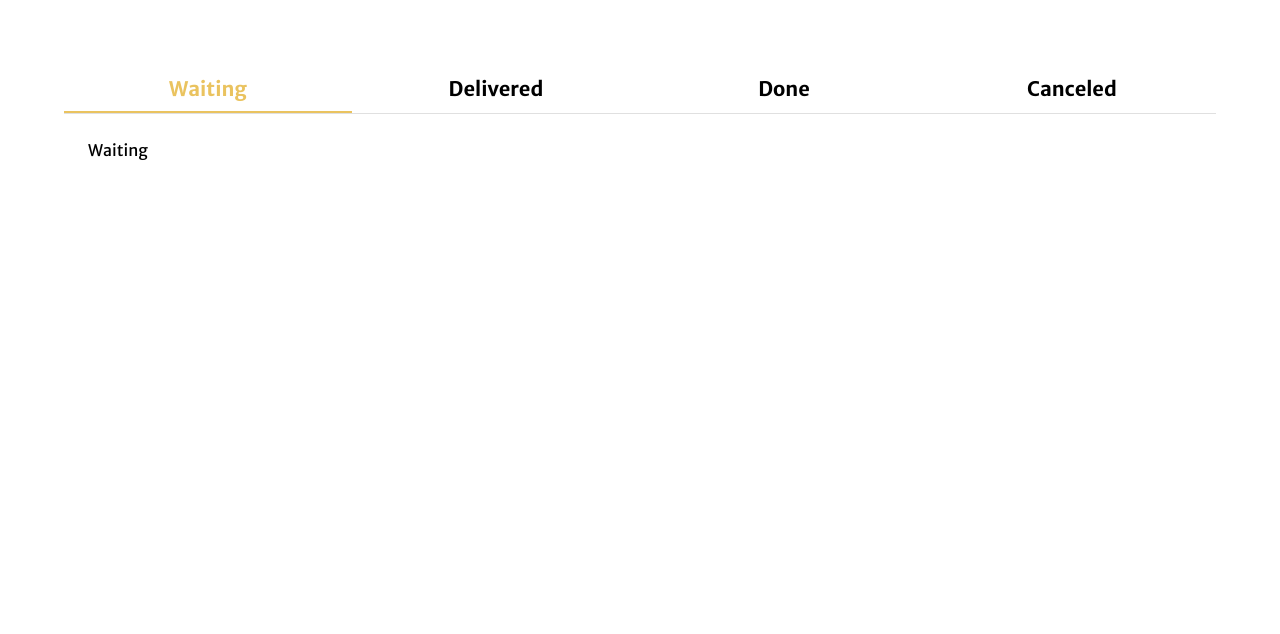
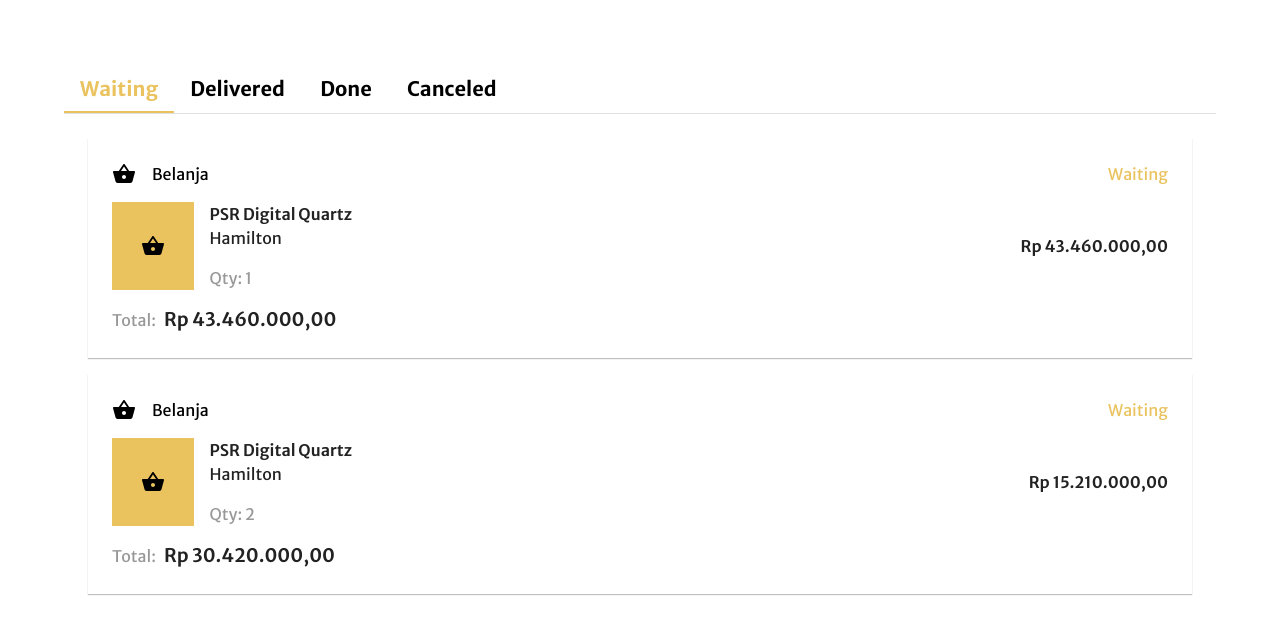
Before and after one commit to ahmadsultani/karaeng-watch, a Next.js app: page /order in a window 1280 px wide. Shown: the top 634 px of the page. Built offline with nearby package versions, Linux system fonts and the light colour scheme.

Commit message:
checkpoint

```diff
--- a/app/(root)/order/page.tsx
+++ b/app/(root)/order/page.tsx
@@ -1,3 +1,5 @@
+"use client";
+
 import { Order } from "@/feature/order/Order";
 
 export default function OrderPage() {
--- a/feature/order/Canceled.tsx
+++ b/feature/order/Canceled.tsx
@@ -1,3 +1,30 @@
+import React from "react";
+import { Cart } from "./Cart";
+import { CartContainer } from "./styles";
+
 export const Canceled = () => {
-  return <div>Canceled</div>;
+  const productCartList = [
+    {
+      name: "PSR Digital Quartz",
+      brand: "Hamilton",
+      qty: 1,
+      price: 43460000,
+      status: "Canceled",
+    },
+    {
+      name: "PSR Digital Quartz",
+      brand: "Hamilton",
+      qty: 2,
+      price: 15210000,
+      status: "Canceled",
+    },
+  ];
+
+  return (
+    <CartContainer>
+      {productCartList.map((product, index) => (
+        <Cart key={index} product={product} />
+      ))}
+    </CartContainer>
+  );
 };
--- a/feature/order/Deliverd.tsx
+++ b/feature/order/Deliverd.tsx
@@ -1,3 +1,30 @@
+import React from "react";
+import { Cart } from "./Cart";
+import { CartContainer } from "./styles";
+
 export const Delivered = () => {
-  return <div>Delivered</div>;
+  const productCartList = [
+    {
+      name: "PSR Digital Quartz",
+      brand: "Hamilton",
+      qty: 1,
+      price: 43460000,
+      status: "Delivered",
+    },
+    {
+      name: "PSR Digital Quartz",
+      brand: "Hamilton",
+      qty: 2,
+      price: 15210000,
+      status: "Delivered",
+    },
+  ];
+
+  return (
+    <CartContainer>
+      {productCartList.map((product, index) => (
+        <Cart key={index} product={product} />
+      ))}
+    </CartContainer>
+  );
 };
--- a/feature/order/Done.tsx
+++ b/feature/order/Done.tsx
@@ -1,3 +1,32 @@
+import React from "react";
+import { Cart } from "./Cart";
+import { CartContainer } from "./styles";
+
 export const Done = () => {
-  return <div>Done</div>;
+  const productCartList = [
+    {
+      name: "PSR Digital Quartz",
+      brand: "Hamilton",
+      qty: 1,
+      price: 43460000,
+      status: "Done",
+      review: true,
+      order: true,
+    },
+    {
+      name: "PSR Digital Quartz",
+      brand: "Hamilton",
+      qty: 2,
+      price: 15210000,
+      status: "Done",
+    },
+  ];
+
+  return (
+    <CartContainer>
+      {productCartList.map((product, index) => (
+        <Cart key={index} product={product} />
+      ))}
+    </CartContainer>
+  );
 };
--- a/feature/order/Order.tsx
+++ b/feature/order/Order.tsx
@@ -1,5 +1,3 @@
-"use client";
-
 import { OrderLayout } from "./OrderLayout";
 
 export const Order = () => {
--- a/feature/order/OrderLayout.tsx
+++ b/feature/order/OrderLayout.tsx
@@ -1,5 +1,3 @@
-"use client";
-
 import { OrderContainer } from "./styles";
 import Tabs from "./Tabs";
 
--- a/feature/order/Tabs.tsx
+++ b/feature/order/Tabs.tsx
@@ -44,7 +44,7 @@ export default function BasicTabs() {
     <Box sx={{ width: "100%" }}>
       <Box sx={{ borderBottom: 1, borderColor: "divider" }}>
         <Tabs
-          variant="fullWidth"
+          // variant="fullWidth"
           value={value}
           onChange={handleChange}
           aria-label="basic tabs example"
--- a/feature/order/Waiting.tsx
+++ b/feature/order/Waiting.tsx
@@ -1,3 +1,30 @@
+import React from "react";
+import { Cart } from "./Cart";
+import { CartContainer } from "./styles";
+
 export const Waiting = () => {
-  return <div>Waiting</div>;
+  const productCartList = [
+    {
+      name: "PSR Digital Quartz",
+      brand: "Hamilton",
+      qty: 1,
+      price: 43460000,
+      status: "Waiting",
+    },
+    {
+      name: "PSR Digital Quartz",
+      brand: "Hamilton",
+      qty: 2,
+      price: 15210000,
+      status: "Waiting",
+    },
+  ];
+
+  return (
+    <CartContainer>
+      {productCartList.map((product, index) => (
+        <Cart key={index} product={product} />
+      ))}
+    </CartContainer>
+  );
 };
--- a/feature/order/styles.tsx
+++ b/feature/order/styles.tsx
@@ -1,14 +1,205 @@
+import { theme } from "@/constants/theme";
 import { Box, styled } from "@mui/material";
+import { COLORS } from "@/constants/colors";
 
 export const OrderContainer = styled(Box)({
   display: "flex",
   flexDirection: "column",
   alignItems: "center",
   justifyContent: "center",
-  width: "100vw",
+  width: "100%",
   padding: "64px",
   backgroundColor: "white",
   ["@media (max-width: 768px)"]: {
     padding: "24px",
   },
 });
+
+export const CartContainer = styled(Box)({
+  display: "flex",
+  flexDirection: "column",
+  alignItems: "center",
+  justifyContent: "center",
+  width: "100%",
+  backgroundColor: "white",
+  gap: "16px",
+});
+
+export const CartItem = styled(Box)({
+  display: "flex",
+  flexDirection: "column",
+  alignItems: "center",
+  justifyContent: "center",
+  width: "100%",
+  padding: "24px",
+  boxShadow: "0px 1px 1px rgba(0, 0, 0, 0.25)",
+  gap: "16px",
+});
+
+export const CartItemHeader = styled(Box)({
+  display: "flex",
+  flexDirection: "row",
+  alignItems: "center",
+  justifyContent: "space-between",
+  width: "100%",
+});
+
+export const CartItemHeaderLogo = styled(Box)({
+  display: "flex",
+  flexDirection: "row",
+  alignItems: "center",
+  justifyContent: "flex-start",
+  width: "100%",
+  "& p": {
+    marginLeft: "16px",
+  },
+});
+
+export const CartItemHeaderStatus = styled(Box)({
+  display: "flex",
+  flexDirection: "row",
+  alignItems: "center",
+  color: theme.palette.primary.main,
+});
+
+export const CartContent = styled(Box)({
+  display: "flex",
+  alignItems: "center",
+  justifyContent: "center",
+
+  width: "100%",
+});
+
+export const CartProduct = styled(Box)({
+  display: "flex",
+  width: "100%",
+  gap: "16px",
+  "& p": {
+    color: theme.palette.primary.main,
+  },
+});
+
+export const CartContentIcon = styled(Box)({
+  display: "flex",
+  alignItems: "center",
+  justifyContent: "center",
+  width: "100px",
+  backgroundColor: theme.palette.primary.main,
+});
+
+export const CartContentProduct = styled(Box)({
+  display: "flex",
+  width: "100%",
+  flexDirection: "column",
+  justifyContent: "center",
+});
+
+export const CartContentProductDetails = styled(Box)({
+  display: "flex",
+  flexDirection: "column",
+  alignItems: "flex-start",
+  justifyContent: "center",
+  width: "fit-content",
+  "& .productName": {
+    color: theme.palette.secondary.main,
+    fontWeight: 600,
+  },
+  "& .productBrand": {
+    color: theme.palette.secondary.main,
+    fontWeight: 400,
+  },
+});
+
+export const CartContentProductQty = styled(Box)({
+  display: "flex",
+  flexDirection: "row",
+  alignItems: "center",
+  justifyContent: "flex-start",
+  width: "100%",
+  gap: "16px",
+  marginTop: "16px",
+  "& .productQty": {
+    color: COLORS.grey,
+    fontWeight: 400,
+  },
+});
+
+export const CartContentProductPrice = styled(Box)({
+  display: "flex",
+  flexDirection: "row",
+  alignItems: "center",
+  justifyContent: "flex-end",
+  width: "100%",
+  "& p": {
+    color: theme.palette.secondary.main,
+    fontWeight: 600,
+  },
+});
+
+export const CartDetails = styled(Box)({
+  display: "flex",
+  flexDirection: "row",
+  alignItems: "center",
+  justifyContent: "space-between",
+  width: "100%",
+});
+
+export const CartTotal = styled(Box)({
+  display: "flex",
+  flexDirection: "row",
+  alignItems: "center",
+  justifyContent: "flex-start",
+  width: "100%",
+  gap: "8px",
+  "& p": {
+    color: COLORS.grey,
+    fontWeight: 400,
+  },
+  "& h3": {
+    color: theme.palette.secondary.main,
+    fontWeight: 600,
+  },
+});
+
+export const CartButton = styled(Box)({
+  display: "flex",
+  flexDirection: "row",
+  alignItems: "center",
+  justifyContent: "flex-end",
+  gap: "16px",
+  width: "100%",
+  "& p": {
+    color: theme.palette.secondary.main,
+    fontWeight: 600,
+  },
+});
+
+export const CartButtonReview = styled(Box)({
+  display: "flex",
+  alignItems: "center",
+  justifyContent: "center",
+  width: "fit-content",
+  padding: "8px 16px",
+  backgroundColor: theme.palette.primary.main,
+  color: "white",
+  borderRadius: "4px",
+  "&:hover": {
+    cursor: "pointer",
+  },
+});
+
+export const CartButtonOrder = styled(Box)({
+  display: "flex",
+  alignItems: "center",
+  justifyContent: "center",
+  width: "fit-content",
+  padding: "8px 16px",
+  backgroundColor: "white",
+  border: "2px solid",
+
+  color: theme.palette.primary.main,
+  borderRadius: "4px",
+  "&:hover": {
+    cursor: "pointer",
+  },
+});
```
